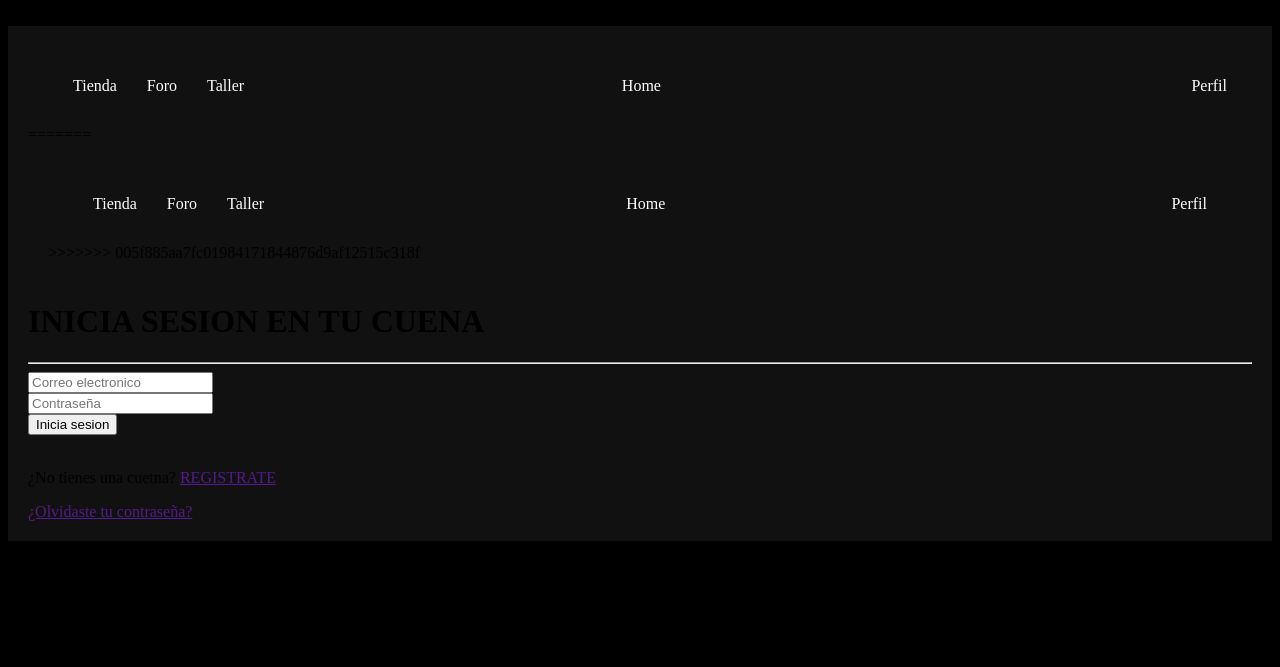
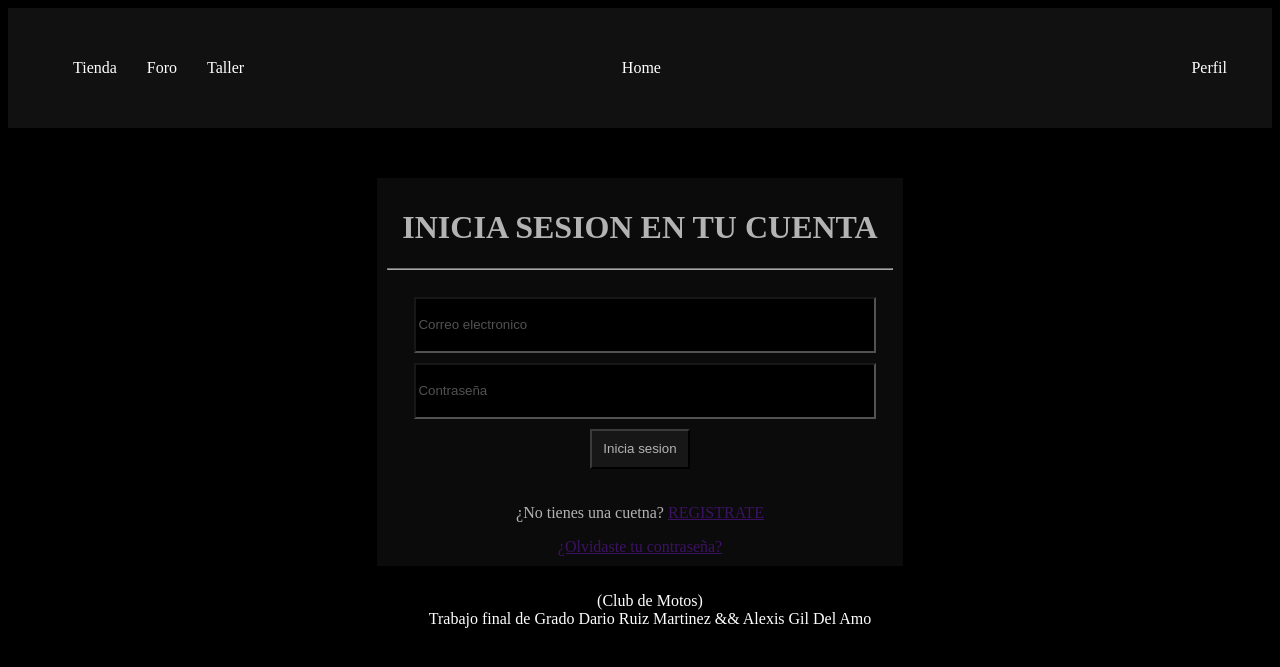
Before and after one commit to dariooo33/TFG-ClubMotos, a PHP site: page /login.php in a window 1280 px wide. Shown: the top 667 px of the page. Run offline with PHP 8.4, Linux system fonts and the light colour scheme.

Commit message:
footer y empezar main

```diff
--- a/proyect/includes/footer.php
+++ b/proyect/includes/footer.php
@@ -0,0 +1,9 @@
+<footer>
+    <p>
+        <!-- Contacos -->
+    </p>
+    <p>
+        (Club de Motos) <br>
+        Trabajo final de Grado Dario Ruiz Martinez && Alexis Gil Del Amo
+    </p>
+</footer>
--- a/proyect/includes/header.php
+++ b/proyect/includes/header.php
@@ -1,4 +1,3 @@
-<<<<<<< HEAD
 <header>
     <ul>
         <li><a href="">Tienda</a></li>
@@ -11,18 +10,4 @@
             <li><a href="">Perfil</a></li>
         </div>
     </ul>
-=======
-<header>
-    <ul>
-        <li><a href="">Tienda</a></li>
-        <li><a href="">Foro</a></li>
-        <li><a href="">Taller</a></li>
-        <div id="botonHome">
-            <li><a href="">Home</a></li>
-        </div>
-        <div id="botonPerfil">
-            <li><a href="">Perfil</a></li>
-        </div>
-    </ul>
->>>>>>> 005f885aa7fc01984171844876d9af12515c318f
 </header>
--- a/proyect/login.php
+++ b/proyect/login.php
@@ -6,18 +6,21 @@
 <head>
     <meta charset="UTF-8">
     <meta name="viewport" content="width=device-width, initial-scale=1.0">
-    <title>Document</title>
-    <link rel="stylesheet" href="/styles/login.css">
+    <title>Login</title>
+    <link rel="stylesheet" href="styles/login.css">
     <link rel="stylesheet" href="styles/fondo.css">
     <link rel="stylesheet" href="styles/header.css">
+    <link rel="stylesheet" href="styles/footer.css">
 
 </head>
+<body>
 <?php
     include_once "includes/header.php"
 ?>
-<body>
-    <h1>INICIA SESION EN TU CUENA</h1>
+<main>
+    <h1>INICIA SESION EN TU CUENTA</h1>
     <hr>
+    <br>
     <form method="post">
         <input type="email" placeholder="Correo electronico"><br>
         <input type="password" placeholder="Contraseña"><br>
@@ -27,5 +30,9 @@
 
     <p><span>¿No tienes una cuetna?</span> <a href="">REGISTRATE</a></p>
     <a href="">¿Olvidaste tu contraseña?</a>
+</main>
+<?php
+    include_once "includes/footer.php"
+?>
 </body>
-</html>
+    </html>
--- a/proyect/styles/fondo.css
+++ b/proyect/styles/fondo.css
@@ -1,7 +1,3 @@
 body{
     background-color: black;
 }
-
-body{
-    background-color: black;
-}
--- /dev/null
+++ b/proyect/styles/footer.css
@@ -0,0 +1,9 @@
+footer{
+    margin-top: 100000px;
+    padding: 10px;
+    margin: 0;
+    width: 100%;
+    background-color: black;
+    text-align: center;
+    color: white;
+}
--- a/proyect/styles/header.css
+++ b/proyect/styles/header.css
@@ -25,31 +25,3 @@ header ul li a{
     width: 20%;
     text-align: end;
 }
-
-header{
-    background-color: rgb(17, 17, 17);
-    align-items: center;
-    padding: 20px;
-    margin: 0;
-}
-header ul{
-    display: flex;
-    list-style: none;
-}
-header ul li{
-    margin:10px 20px 10px 0;
-    padding: 5px;
-}
-header ul li a{
-    text-decoration: none;
-    color:white;
-}
-
-#botonHome{
-    width: 70%;
-    text-align: center;
-}
-#botonPerfil{
-    width: 20%;
-    text-align: end;
-}
--- a/proyect/styles/login.css
+++ b/proyect/styles/login.css
@@ -0,0 +1,50 @@
+main{
+    background-color: rgb(17, 17, 17);
+    opacity: 70%;
+    align-items: center;
+    text-align: center;
+    padding: 10px;
+    max-width: 40%;
+    margin: auto;
+    margin-top: 50px;
+    color: rgb(255, 255, 255);
+}
+form{
+    padding: 1px;
+}
+
+form input{
+    background-color: rgb(0, 0, 0);
+    color: white;
+    width: 90%;
+    height: 50px;
+    margin-bottom: 10px;
+    margin-left: 10px;
+}
+form button{
+    width: 100px;
+    height: 40px;
+    color: white;
+    background-color: rgb(34, 34, 34);
+}
+form button:hover{
+    width: 100px;
+    height: 40px;
+    color: white;
+    background-color: rgb(0, 0, 0);
+}
+#iniciar{
+    margin-top: 40px;
+}
+
+#iniciar label{
+    margin: 20px;
+}
+#iniciar button{
+    color: white;
+    background-color: rgb(34, 34, 34);
+}
+#iniciar button:hover{
+    color: white;
+    background-color: rgb(0, 0, 0);
+}
```
Also changed, not shown: proyect/index.php (+29 -0 lines), proyect/register.php (+4 -45 lines), proyect/styles/register.css (+0 -58 lines), 1 other file.
